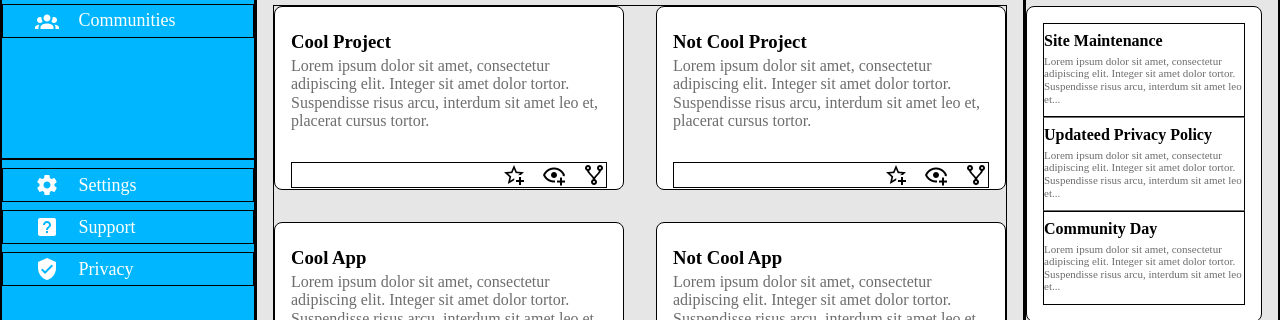
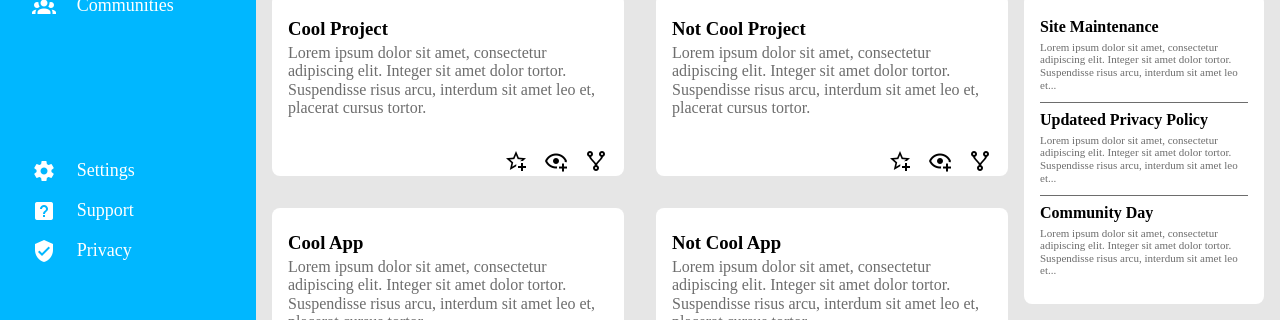
Before and after one commit to iamgame3/admin-dashboard, a plain HTML site: page index.html in a window 1280 px wide. Shown: the part 319-639 px from the top of the page. Drawn offline with Linux system fonts and the light colour scheme.

Commit message:
Remove black div border from all divs, for real this time

```diff
--- a/styles.css
+++ b/styles.css
@@ -235,10 +235,6 @@
     margin: 0;
 }
 
-.container div {
-    border: 1px solid black;
-}
-
 .nav-option {
     display: grid;
     align-items: center;
```
